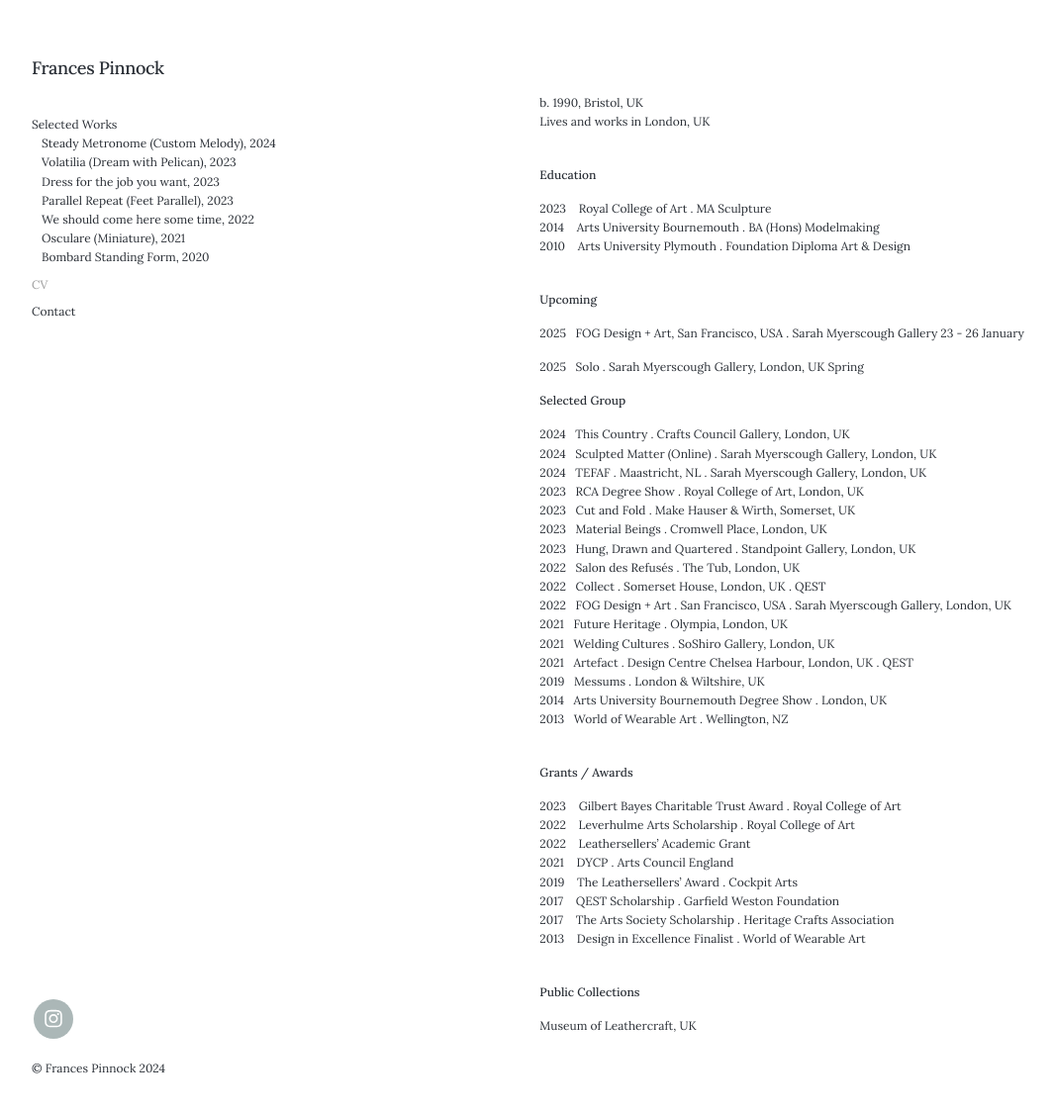
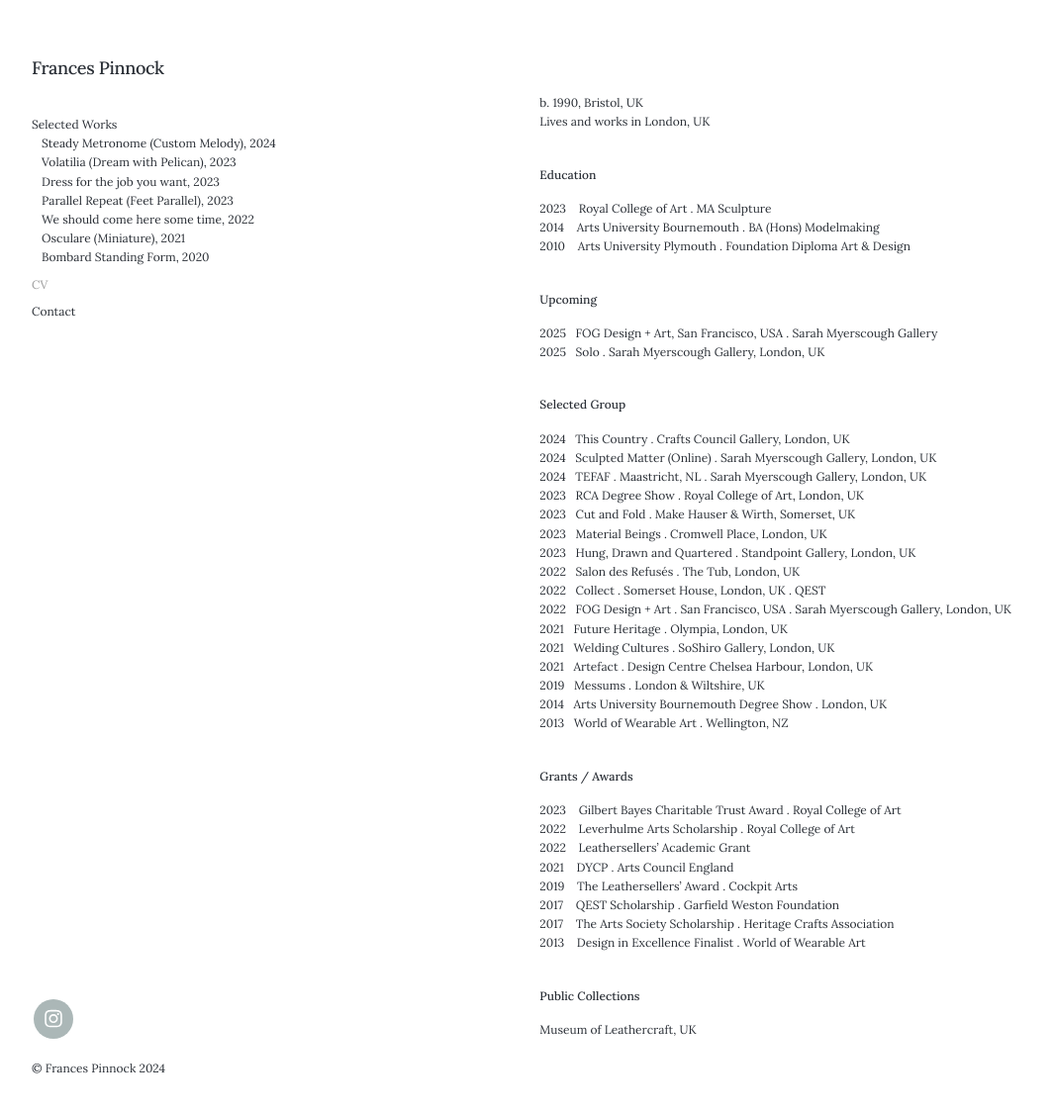
Before and after one commit to francespinnock/francespinnock.github.io, a Jekyll site: the page built from _pages/cv.md, in a window 1280 px wide and 1129 px high. Shown: the top 1124 px of the window at 99% size, without its empty margins (28-1093 px from the left). Built offline with Jekyll 4.4.1, drawn with Linux system fonts in a browser that asks for light colours; nearby versions of some CDN libraries; some web fonts are replaced.

Commit message:
Update cv.md

```diff
--- a/_pages/cv.md
+++ b/_pages/cv.md
@@ -20,10 +20,7 @@ Lives and works in London, UK
 **Upcoming**
 
 2025&nbsp;&nbsp;&nbsp;FOG Design + Art, San Francisco, USA . Sarah Myerscough Gallery
-23 - 26 January
-
 2025&nbsp;&nbsp;&nbsp;Solo . Sarah Myerscough Gallery, London, UK
-Spring
 <br />
 
 **Selected Group**
@@ -40,7 +37,7 @@ Spring
 2022&nbsp;&nbsp;&nbsp;FOG Design + Art . San Francisco, USA . Sarah Myerscough Gallery, London, UK
 2021&nbsp;&nbsp;&nbsp;Future Heritage . Olympia, London, UK
 2021&nbsp;&nbsp;&nbsp;Welding Cultures . SoShiro Gallery, London, UK
-2021&nbsp;&nbsp;&nbsp;Artefact . Design Centre Chelsea Harbour, London, UK . QEST
+2021&nbsp;&nbsp;&nbsp;Artefact . Design Centre Chelsea Harbour, London, UK
 2019&nbsp;&nbsp;&nbsp;Messums . London & Wiltshire, UK
 2014&nbsp;&nbsp;&nbsp;Arts University Bournemouth Degree Show . London, UK
 2013&nbsp;&nbsp;&nbsp;World of Wearable Art . Wellington, NZ
```
